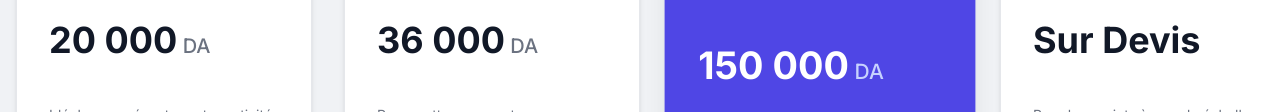
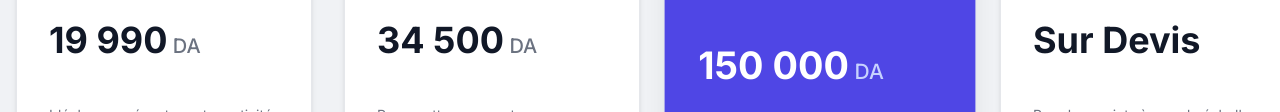
Before and after one commit to EL-HOUSSAM/Portfolio, a plain HTML site: page Offre/siteweb.html in a window 1280 px wide. Shown: the part 409-521 px from the top of the page. Drawn offline with Linux system fonts and the light colour scheme.

Commit message:
update prices

```diff
--- a/Offre/siteweb.html
+++ b/Offre/siteweb.html
@@ -286,7 +286,7 @@
         <!-- Offer 1: Site Vitrine -->
         <div class="card">
           <h3 class="card-title">Site Vitrine</h3>
-          <p class="card-price">20 000<span class="currency"> DA</span></p>
+          <p class="card-price">19 990<span class="currency"> DA</span></p>
           <p class="card-subtitle">Idéal pour présenter votre activité.</p>
           <ul class="card-features">
             <li>
@@ -377,7 +377,7 @@
         <!-- Offer 2: Site Portfolio -->
         <div class="card">
           <h3 class="card-title">Site Portfolio</h3>
-          <p class="card-price">36 000<span class="currency"> DA</span></p>
+          <p class="card-price">34 500<span class="currency"> DA</span></p>
           <p class="card-subtitle">Pour mettre en avant vos créations.</p>
           <ul class="card-features">
             <li>
```
